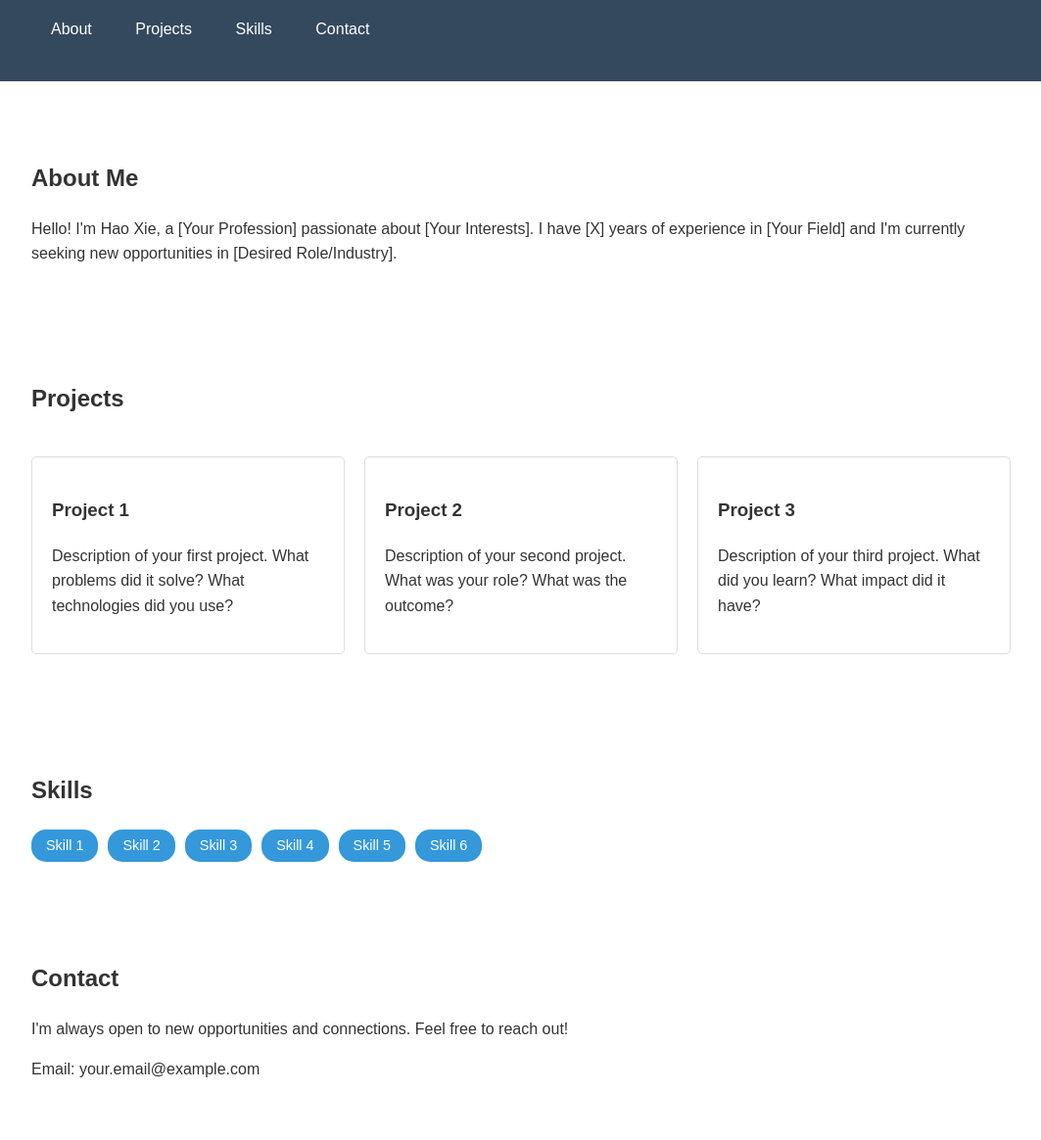
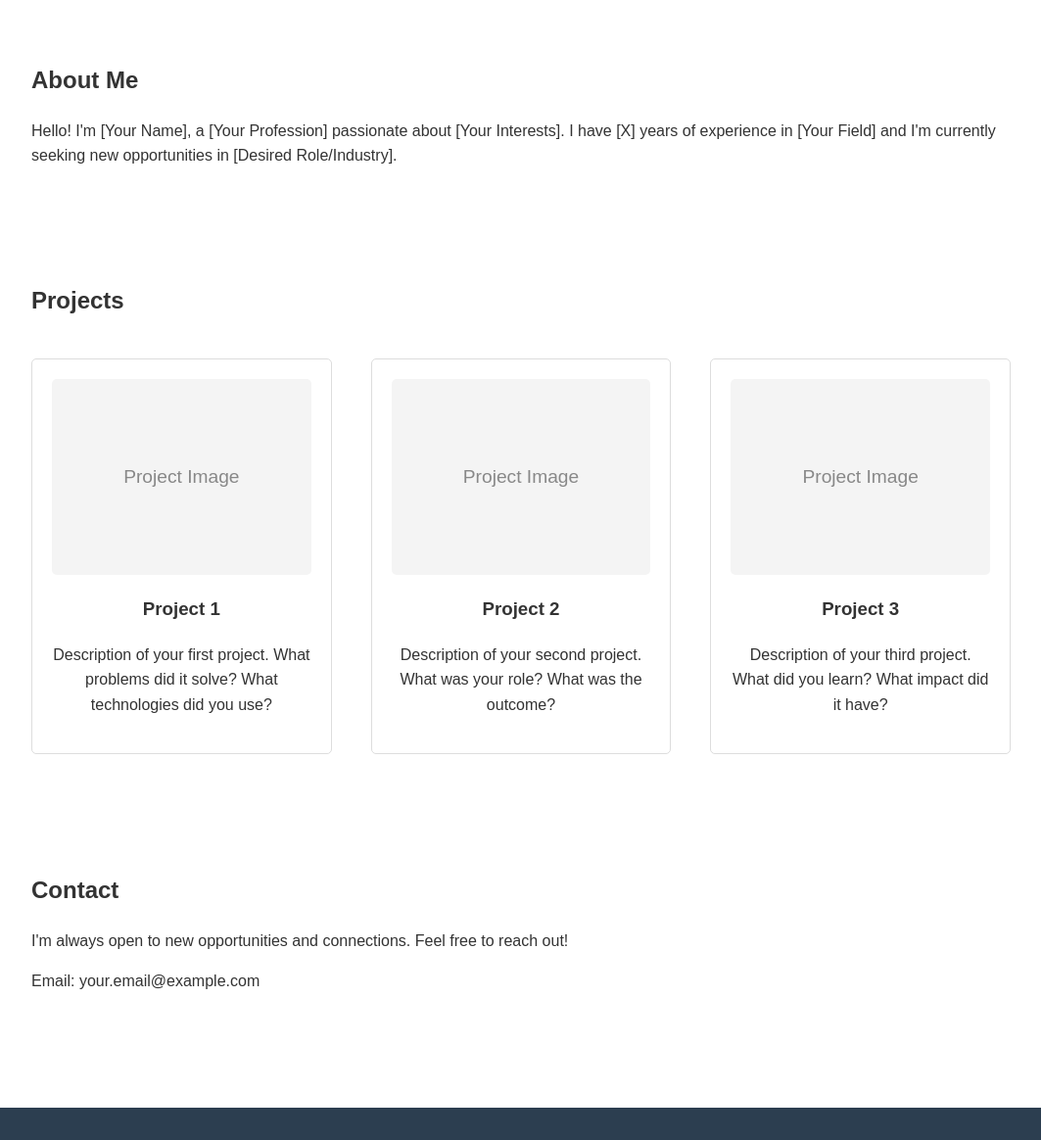
Before and after one commit to haoxie912/haoxie912.github.io, a plain HTML site: page index.html in a window 1280 px wide. Shown: the part 511-1675 px from the top of the page at 98% size, without its empty margins (108-1171 px from the left). Drawn offline with Linux system fonts and the light colour scheme.

Commit message:
Update index.html

```diff
--- a/index.html
+++ b/index.html
@@ -35,8 +35,8 @@
         }
 
         .profile-image {
-            width: 300px;
-            height: 300px;
+            width: 200px;
+            height: 200px;
             border-radius: 50%;
             border: 4px solid white;
             object-fit: cover;
@@ -64,7 +64,7 @@
         .project-grid {
             display: grid;
             grid-template-columns: repeat(auto-fit, minmax(300px, 1fr));
-            gap: 20px;
+            gap: 40px;
             padding: 20px 0;
         }
 
@@ -72,20 +72,20 @@
             border: 1px solid #ddd;
             padding: 20px;
             border-radius: 5px;
+            text-align: center;
         }
 
-        .skills-list {
+        .project-image {
+            width: 100%;
+            height: 200px;
+            background-color: #f4f4f4;
+            border-radius: 5px;
+            margin-bottom: 20px;
             display: flex;
-            flex-wrap: wrap;
-            gap: 10px;
-        }
-
-        .skill-tag {
-            background-color: #3498db;
-            color: white;
-            padding: 5px 15px;
-            border-radius: 15px;
-            font-size: 0.9em;
+            align-items: center;
+            justify-content: center;
+            color: #888;
+            font-size: 1.2em;
         }
 
         footer {
@@ -120,10 +120,10 @@
     <header>
         <div class="container">
             <div class="profile-section">
-                <img src="cachedImage.jpg" alt="Your Profile Picture" class="profile-image">
+                <img src="https://github.com/haoxie912/haoxie912.github.io/blob/a8542e377a7325d9d0eaad54793ca3f2faf25d9a/cachedImage.jpg" alt="Your Profile Picture" class="profile-image">
                 <div class="profile-info">
-                    <h1>Hao Xie</h1>
-
+                    <h1>Your Name</h1>
+                    <p>Your Title or Tagline</p>
                 </div>
             </div>
         </div>
@@ -133,7 +133,6 @@
         <div class="container">
             <a href="#about">About</a>
             <a href="#projects">Projects</a>
-            <a href="#skills">Skills</a>
             <a href="#contact">Contact</a>
         </div>
     </nav>
@@ -141,36 +140,27 @@
     <div class="container">
         <section id="about">
             <h2>About Me</h2>
-            <p>Hello! I'm Hao Xie, a [Your Profession] passionate about [Your Interests]. I have [X] years of experience in [Your Field] and I'm currently seeking new opportunities in [Desired Role/Industry].</p>
+            <p>Hello! I'm [Your Name], a [Your Profession] passionate about [Your Interests]. I have [X] years of experience in [Your Field] and I'm currently seeking new opportunities in [Desired Role/Industry].</p>
         </section>
 
         <section id="projects">
             <h2>Projects</h2>
             <div class="project-grid">
                 <div class="project-card">
+                    <div class="project-image">Project Image</div>
                     <h3>Project 1</h3>
                     <p>Description of your first project. What problems did it solve? What technologies did you use?</p>
                 </div>
                 <div class="project-card">
+                    <div class="project-image">Project Image</div>
                     <h3>Project 2</h3>
                     <p>Description of your second project. What was your role? What was the outcome?</p>
                 </div>
                 <div class="project-card">
+                    <div class="project-image">Project Image</div>
                     <h3>Project 3</h3>
                     <p>Description of your third project. What did you learn? What impact did it have?</p>
                 </div>
-            </div>
-        </section>
-
-        <section id="skills">
-            <h2>Skills</h2>
-            <div class="skills-list">
-                <span class="skill-tag">Skill 1</span>
-                <span class="skill-tag">Skill 2</span>
-                <span class="skill-tag">Skill 3</span>
-                <span class="skill-tag">Skill 4</span>
-                <span class="skill-tag">Skill 5</span>
-                <span class="skill-tag">Skill 6</span>
             </div>
         </section>
 
```
